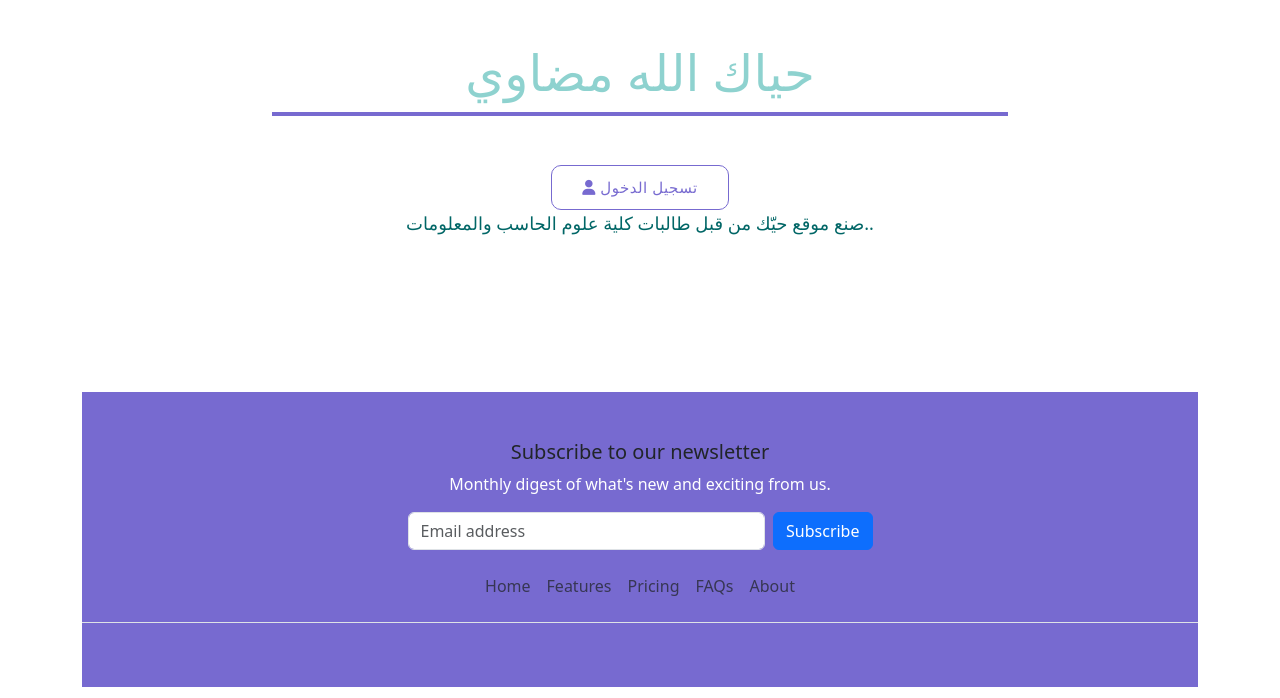
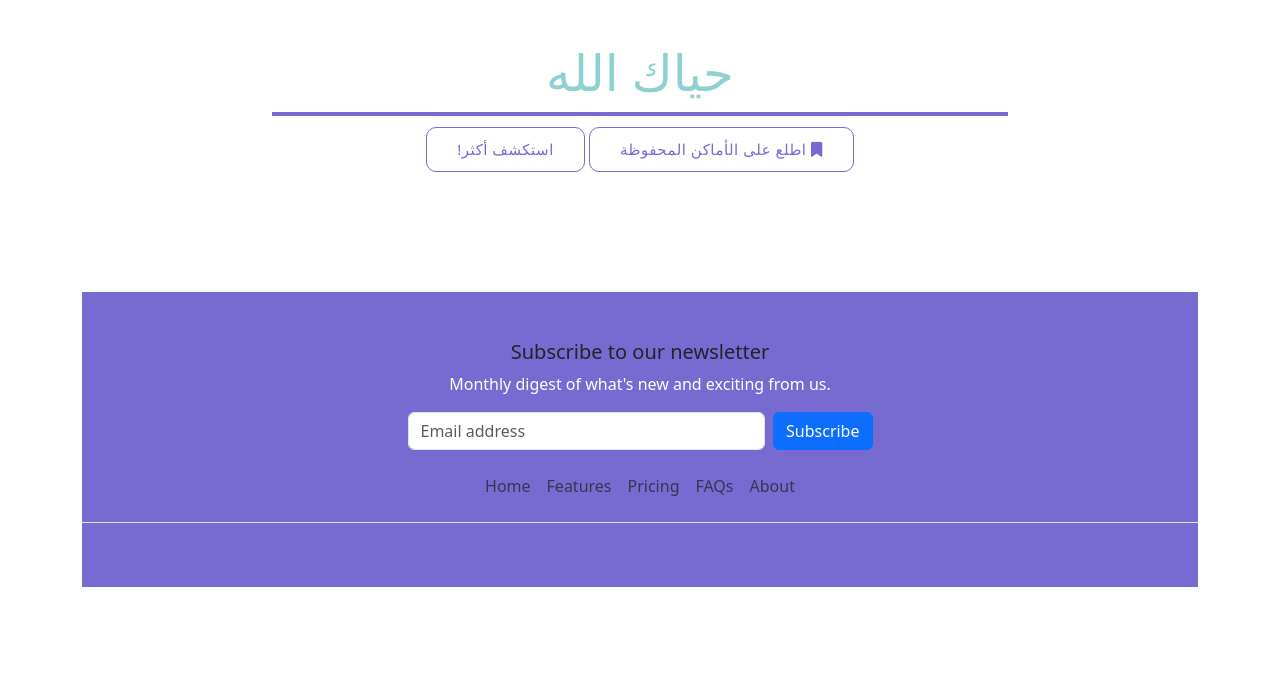
Before and after one commit to shahadalqhtani/WebProject, a Node server app: page /saveditems in a window 1280 px wide. Shown: the part 102-800 px from the top of the page. Run offline with Node 20, Linux system fonts and the light colour scheme; some libraries are stand-ins or nearby versions.

Commit message:
Modify files

```diff
--- a/views/layouts/main.ejs
+++ b/views/layouts/main.ejs
@@ -15,7 +15,6 @@
         <link rel="stylesheet" href="/css/owl.css">
         <link rel="stylesheet" href="/css/animate.css">
         <link rel="stylesheet" href="https://unpkg.com/swiper@7/swiper-bundle.min.css" />
-<<<<<<< HEAD
 <!--
         wajd files -->
 
@@ -27,8 +26,6 @@
         <link href="css/templatemo-tiya-golf-club.css" rel="stylesheet">
         <link rel="stylesheet" href="/css/log.css">
 
-=======
->>>>>>> 7bfeda8f0be896f955df9874333f49b736834e51
 
         <link rel="stylesheet" href="https://cdnjs.cloudflare.com/ajax/libs/font-awesome/6.7.2/css/all.min.css"
   integrity="sha512-Evv84Mr4kqVGRNSgIGL/F/aIDqQb7xQ2vcrdIwxfjThSH8CSR7PBEakCr51Ck+w+/U6swU2Im1vVX0SVk9ABhg=="
--- a/views/saveditems/index.ejs
+++ b/views/saveditems/index.ejs
@@ -1,19 +1,29 @@
+
 <div class="aboutus-Page-Heading">
     <div class="container">
       <div class="row">
         <div class="col-lg-8 offset-lg-2 header-text">
-          <h1> حياك الله مضاوي </h1>
-          <a href="/saveditems/fav" class="btn2 btn primary"> أستشكف أكثر  </a>
+          <h1> حياك الله </h1>
 
           <div class="border-button">
-            <a href="/login" class="sign-in-up">
-                <i class="fa fa-user"></i> تسجيل الدخول
+            <a href="/" class="sign-in-up">
+              !استكشف أكثر
             </a>
+
+            <a href="/saveditems/save" class="save">
+              اطلع على الأماكن المحفوظة  <i class="fa fa-bookmark"></i>
+          </a>
         </div>
-
-          <p> صنع موقع حيّك من قبل طالبات كلية علوم الحاسب والمعلومات..</p>
-
         </div>
       </div>
+
+      <div>
+
+      </div>
+
+
+
+
+
     </div>
   </div>
```
Also changed, not shown: server/controllers/saveditemsController.js (line endings or trailing spaces).
